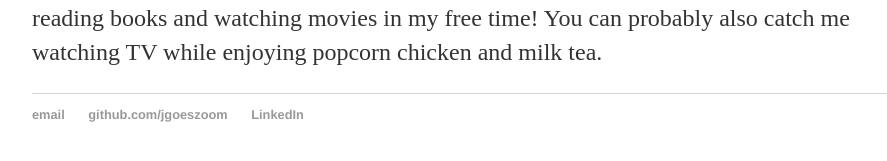
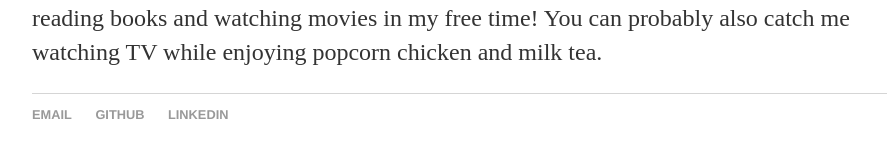
Before and after one commit to jgoeszoom/jgoeszoom.github.io, a Jekyll site: the page built from index.html, in a window 1280 px wide. Shown: the part 296-457 px from the top of the page, without its empty margins (160-1047 px from the left). Built offline with Jekyll 4.4.1, drawn with Linux system fonts in a browser that asks for light colours.

Commit message:
Update default.html
Change links to email, github, and linkedin

```diff
--- a/_layouts/default.html
+++ b/_layouts/default.html
@@ -20,9 +20,9 @@
 			</div><!-- /.container -->
 			<footer>
 	    		<ul>
-	        		<li><a href="mailto:joseph.f.gozum@gmail.com">email</a></li>
-	        		<li><a href="https://github.com/jgoeszoom">github.com/jgoeszoom</a></li>
-				<li><a href="https://www.linkedin.com/in/josephgozum/">LinkedIn</a></li>
+	        		<li><a href="mailto:joseph.f.gozum@gmail.com">EMAIL</a></li>
+	        		<li><a href="https://github.com/jgoeszoom">GITHUB</a></li>
+				<li><a href="https://www.linkedin.com/in/josephgozum/">LINKEDIN</a></li>
 				</ul>
 			</footer>
 		</body>
```
